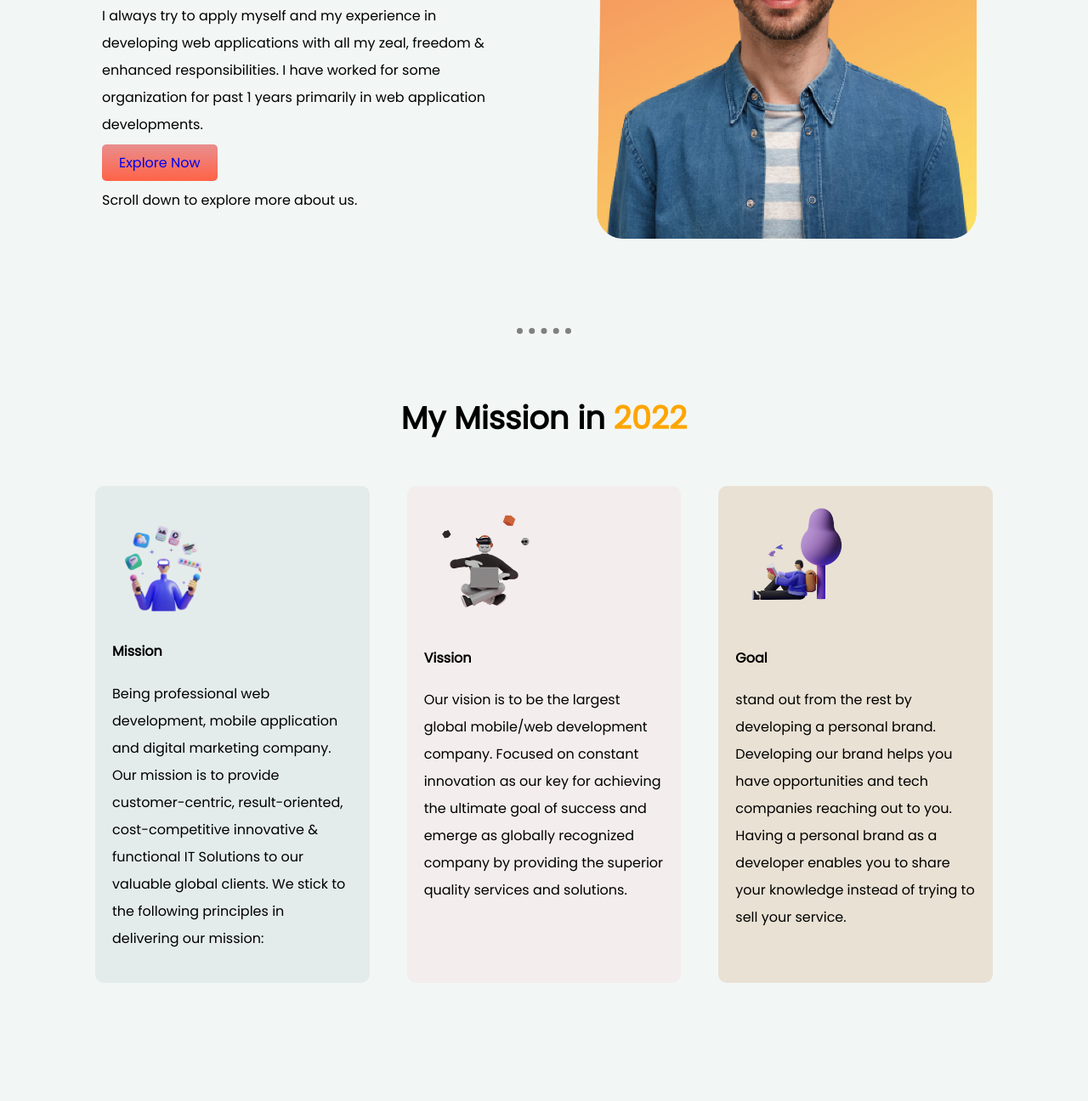
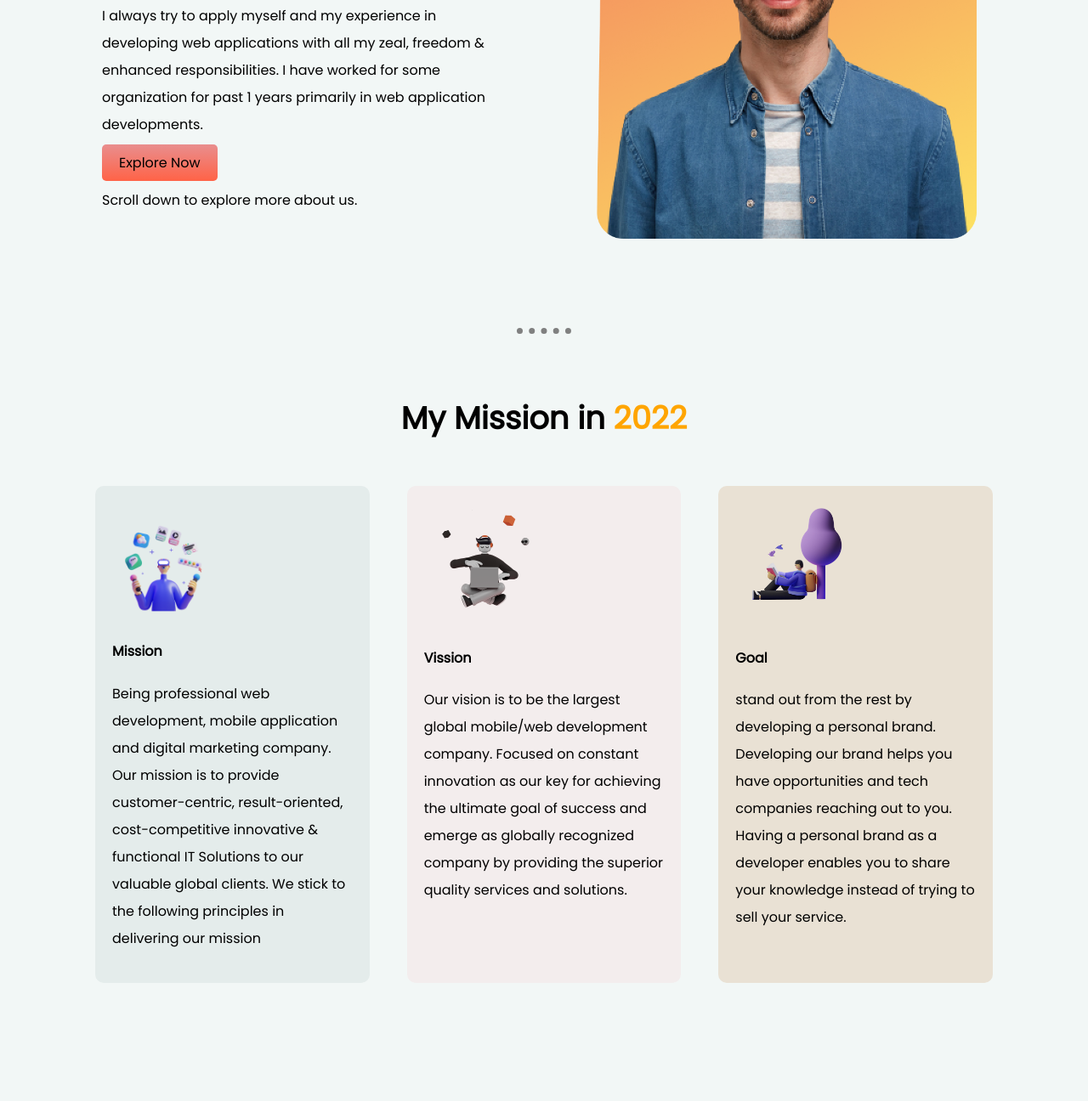
Before and after one commit to jubayer456/Assignment-1, a plain HTML site: page index.html in a window 1280 px wide. Shown: the part 329-1625 px from the top of the page at 85% size. Drawn offline with Linux system fonts and the light colour scheme; a web font is replaced by a local one.

Commit message:
last beautification

```diff
--- a/index.html
+++ b/index.html
@@ -35,7 +35,7 @@
                 <div class="vission" id="mission-back">
                     <img src="image/illustrator-1.png" alt="">
                     <h4>Mission</h4>
-                    <p>Being professional web development, mobile application and digital marketing company. Our mission is to provide customer-centric, result-oriented, cost-competitive innovative & functional IT Solutions to our valuable global clients. We stick to the following principles in delivering our mission:</p>
+                    <p>Being professional web development, mobile application and digital marketing company. Our mission is to provide customer-centric, result-oriented, cost-competitive innovative & functional IT Solutions to our valuable global clients. We stick to the following principles in delivering our mission</p>
                 </div>
                 <div class="vission" id="vission-back">
                     <img src="image/illustrator-2.png" alt="">
@@ -95,7 +95,7 @@
 
     </section>
     <div class="footer">
-        <h3>Mission <span class="orange">2022</span></h3>
+        <h3> Mission <span class="orange">2022</span></h3>
         <p>Hard work, Perseverance, and Determination for 2022</p>
     </div>
 
--- a/style.css
+++ b/style.css
@@ -81,6 +81,7 @@ hr{
     background-image: linear-gradient(rgb(233, 142, 142),tomato);
     border-radius: 5px;
     border: 0;
+    color: black;
 
 }
 .vission{
```
Also changed, not shown: image/dream-bg.png (added), image/exp-bg.png (added), image/shape-1.png (added).
